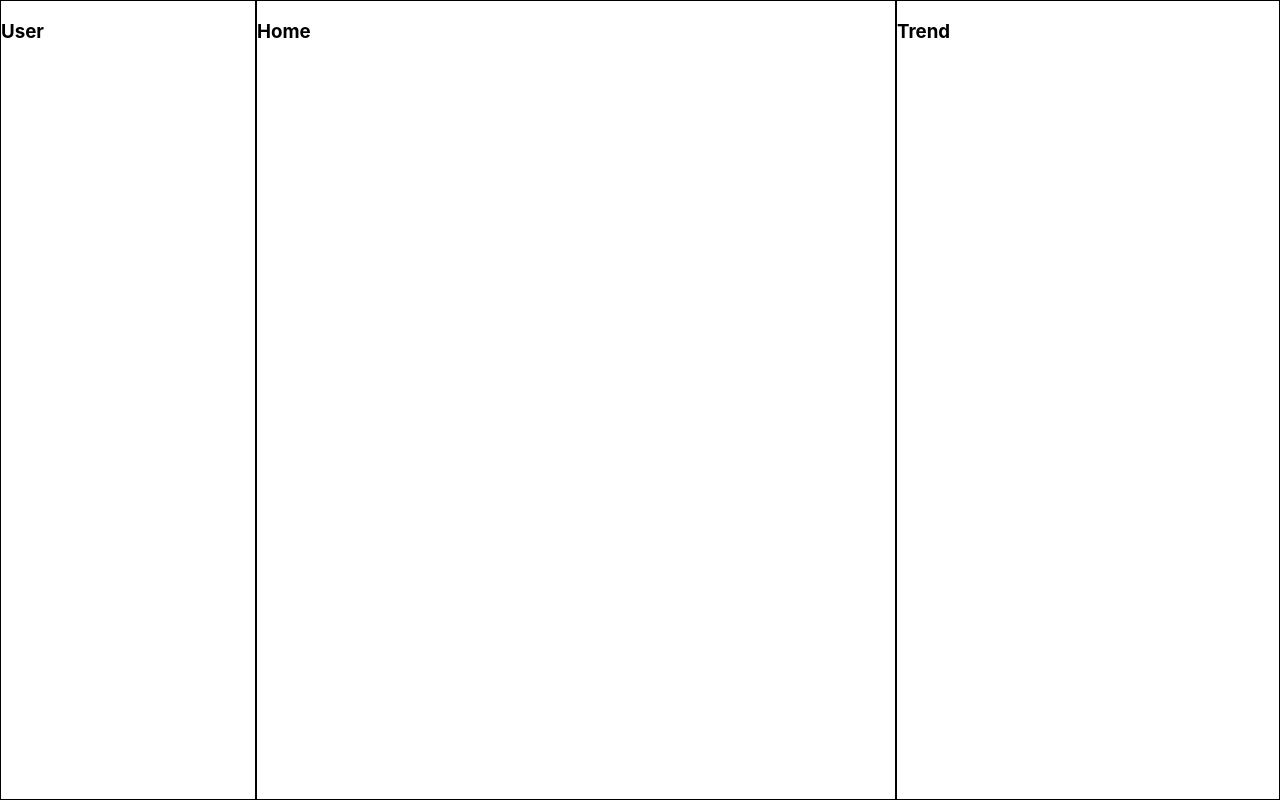
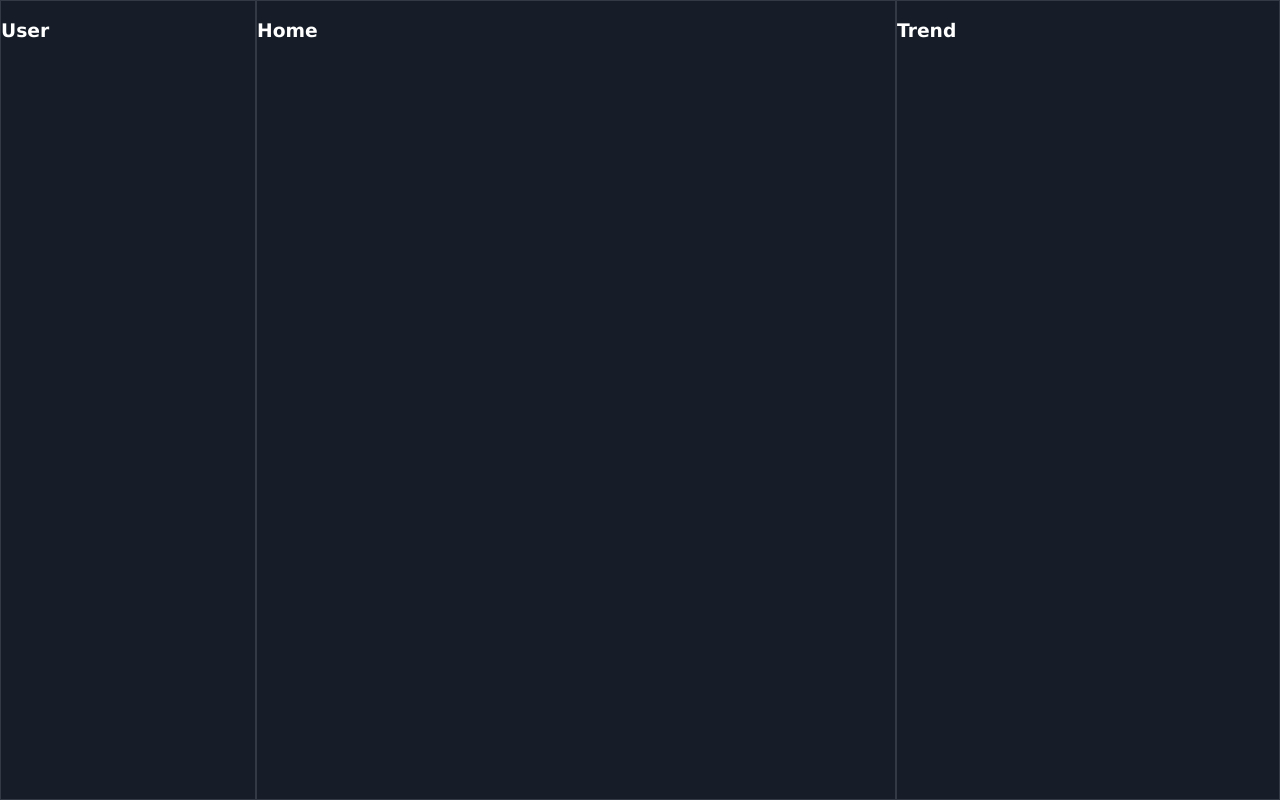
Before and after one commit to syu99/Frontend-Hackatweet, a Next.js app: page / in a window 1280 px wide. Built offline with nearby package versions, Linux system fonts and the light colour scheme.

Commit message:
structure home css

```diff
--- a/styles/Home.module.css
+++ b/styles/Home.module.css
@@ -2,13 +2,16 @@
   display: flex;
   justify-content: space-between;
   align-items: center;
+  background-color: #161d28;
+  color: white;
+  font-family: Verdana, Geneva, Tahoma, sans-serif;
 }
 
 .home {
   display: flex;
   flex-direction: column;
   width: 50%;
-  border: 1px solid black;
+  border: 1px solid #333a45;
   height: 100vh;
 }
 
@@ -16,7 +19,7 @@
   display: flex;
   flex-direction: column;
   width: 30%;
-  border: 1px solid black;
+  border: 1px solid #333a45;
   height: 100vh;
 }
 
@@ -24,6 +27,6 @@
   display: flex;
   flex-direction: column;
   width: 20%;
-  border: 1px solid black;
+  border: 1px solid #333a45;
   height: 100vh;
 }
```
